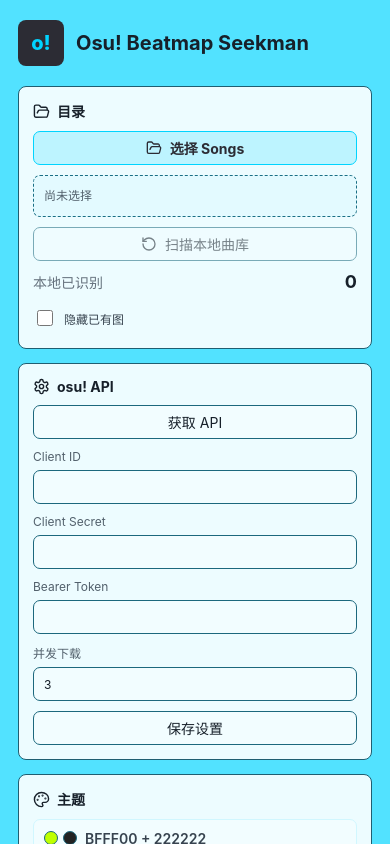
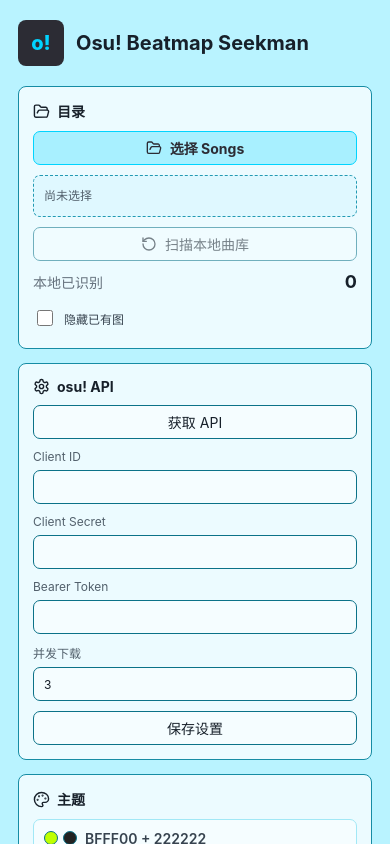
Before and after one commit to linnzero00/Osu-Beatmap-Seekman, a React (Vite) app: page / in a window 390 px wide. Shown: the top 844 px of the page. Built offline with nearby package versions, Linux system fonts and the light colour scheme.

Commit message:
Fix Android tablet theme contrast

```diff
--- a/src/styles.css
+++ b/src/styles.css
@@ -22,6 +22,10 @@
   --brand-fg: #bfff00;
   --shadow-accent: rgba(34, 34, 34, 0.25);
   --on-app-bg: #f7fafc;
+  --on-app-muted: #d8e1ea;
+  --active-bg: #eef7d7;
+  --range-track: #d6dee6;
+  --progress-track: #d7e0e8;
   color: var(--text);
   background: var(--app-bg);
   font-family: Inter, "Segoe UI", "Microsoft YaHei", sans-serif;
@@ -30,61 +34,76 @@
 
 :root[data-theme="lime"] {
   --app-bg: #222222;
-  --panel-bg: color-mix(in srgb, #bfff00 8%, #ffffff);
-  --sidebar-bg: color-mix(in srgb, #bfff00 82%, #ffffff);
-  --field-bg: color-mix(in srgb, #bfff00 5%, #ffffff);
-  --subtle-bg: color-mix(in srgb, #bfff00 12%, #ffffff);
-  --muted-bg: color-mix(in srgb, #bfff00 10%, #ffffff);
-  --border: color-mix(in srgb, #bfff00 32%, #222222);
-  --border-strong: color-mix(in srgb, #bfff00 38%, #222222);
-  --border-soft: color-mix(in srgb, #bfff00 18%, #ffffff);
-  --border-dashed: color-mix(in srgb, #bfff00 42%, #222222);
+  --panel-bg: #f8ffe6;
+  --sidebar-bg: #dfff4d;
+  --field-bg: #fbffef;
+  --subtle-bg: #f1ffc4;
+  --muted-bg: #efffbd;
+  --border: #7f9f00;
+  --border-strong: #5f7800;
+  --border-soft: #c6e85a;
+  --border-dashed: #789400;
   --accent: #bfff00;
-  --primary-bg: color-mix(in srgb, #bfff00 32%, #ffffff);
-  --accent-hover: color-mix(in srgb, #bfff00 28%, #ffffff);
+  --primary-bg: #dfff66;
+  --accent-hover: #efffa8;
   --accent-contrast: #222222;
   --brand-bg: #222222;
   --brand-fg: #bfff00;
+  --on-app-bg: #f8ffe6;
+  --on-app-muted: #dce8b5;
+  --active-bg: #edffad;
+  --range-track: #cde56f;
+  --progress-track: #d9ee8e;
 }
 
 :root[data-theme="cyan"] {
   --app-bg: #2c2c34;
-  --panel-bg: color-mix(in srgb, #00d4ff 7%, #ffffff);
-  --sidebar-bg: color-mix(in srgb, #00d4ff 68%, #ffffff);
-  --field-bg: color-mix(in srgb, #00d4ff 5%, #ffffff);
-  --subtle-bg: color-mix(in srgb, #00d4ff 11%, #ffffff);
-  --muted-bg: color-mix(in srgb, #00d4ff 9%, #ffffff);
-  --border: color-mix(in srgb, #00d4ff 30%, #2c2c34);
-  --border-strong: color-mix(in srgb, #00d4ff 36%, #2c2c34);
-  --border-soft: color-mix(in srgb, #00d4ff 18%, #ffffff);
-  --border-dashed: color-mix(in srgb, #00d4ff 40%, #2c2c34);
+  --panel-bg: #ecfbff;
+  --sidebar-bg: #b9f3ff;
+  --field-bg: #f5fdff;
+  --subtle-bg: #dff8ff;
+  --muted-bg: #e2f8ff;
+  --border: #168ca4;
+  --border-strong: #0b7288;
+  --border-soft: #a2e8f6;
+  --border-dashed: #229ab3;
   --accent: #00d4ff;
-  --primary-bg: color-mix(in srgb, #00d4ff 26%, #ffffff);
-  --accent-hover: color-mix(in srgb, #00d4ff 24%, #ffffff);
+  --primary-bg: #a8f0ff;
+  --accent-hover: #ccf7ff;
   --accent-contrast: #2c2c34;
   --brand-bg: #2c2c34;
   --brand-fg: #00d4ff;
   --shadow-accent: rgba(0, 116, 145, 0.24);
+  --on-app-bg: #ecfbff;
+  --on-app-muted: #c7e0e6;
+  --active-bg: #cef6ff;
+  --range-track: #a6ddeb;
+  --progress-track: #b7e5ee;
 }
 
 :root[data-theme="sky"] {
   --app-bg: #89c2ff;
-  --panel-bg: color-mix(in srgb, #e6e7ff 34%, #ffffff);
-  --sidebar-bg: color-mix(in srgb, #e6e7ff 86%, #ffffff);
-  --field-bg: color-mix(in srgb, #e6e7ff 20%, #ffffff);
-  --subtle-bg: color-mix(in srgb, #e6e7ff 38%, #ffffff);
-  --muted-bg: color-mix(in srgb, #e6e7ff 30%, #ffffff);
-  --border: color-mix(in srgb, #89c2ff 36%, #1f2a44);
-  --border-strong: color-mix(in srgb, #89c2ff 42%, #1f2a44);
-  --border-soft: color-mix(in srgb, #e6e7ff 48%, #ffffff);
-  --border-dashed: color-mix(in srgb, #89c2ff 48%, #1f2a44);
+  --panel-bg: #f8f8ff;
+  --sidebar-bg: #ececff;
+  --field-bg: #fcfcff;
+  --subtle-bg: #f0f2ff;
+  --muted-bg: #f1f4ff;
+  --border: #5c8fc7;
+  --border-strong: #4777ad;
+  --border-soft: #d6dcff;
+  --border-dashed: #6396cf;
   --accent: #89c2ff;
-  --primary-bg: color-mix(in srgb, #89c2ff 30%, #ffffff);
-  --accent-hover: color-mix(in srgb, #89c2ff 28%, #ffffff);
+  --primary-bg: #cfe6ff;
+  --accent-hover: #e2f0ff;
   --accent-contrast: #1f2a44;
   --brand-bg: #e6e7ff;
   --brand-fg: #1f2a44;
   --shadow-accent: rgba(83, 128, 190, 0.28);
+  --on-app-bg: #1f2a44;
+  --on-app-muted: #31435f;
+  --active-bg: #e5f1ff;
+  --range-track: #bad6f4;
+  --progress-track: #c8dbef;
 }
 
 * {
@@ -219,7 +238,7 @@
 }
 
 .toolbar p {
-  color: color-mix(in srgb, var(--on-app-bg) 78%, var(--app-bg));
+  color: var(--on-app-muted);
 }
 
 .panel {
@@ -326,7 +345,7 @@
 
 .theme-swatch.active {
   border-color: var(--accent);
-  background: color-mix(in srgb, var(--accent) 16%, var(--panel-bg));
+  background: var(--active-bg);
   box-shadow: inset 0 0 0 1px var(--accent);
 }
 
@@ -444,7 +463,7 @@
 .dual-range::before {
   left: 0;
   right: 0;
-  background: color-mix(in srgb, var(--border-strong) 72%, var(--panel-bg));
+  background: var(--range-track);
 }
 
 .dual-range::after {
@@ -645,7 +664,7 @@
 .task-bar {
   height: 8px;
   overflow: hidden;
-  background: color-mix(in srgb, var(--border-strong) 66%, var(--panel-bg));
+  background: var(--progress-track);
 }
 
 .overall-bar div,
```
